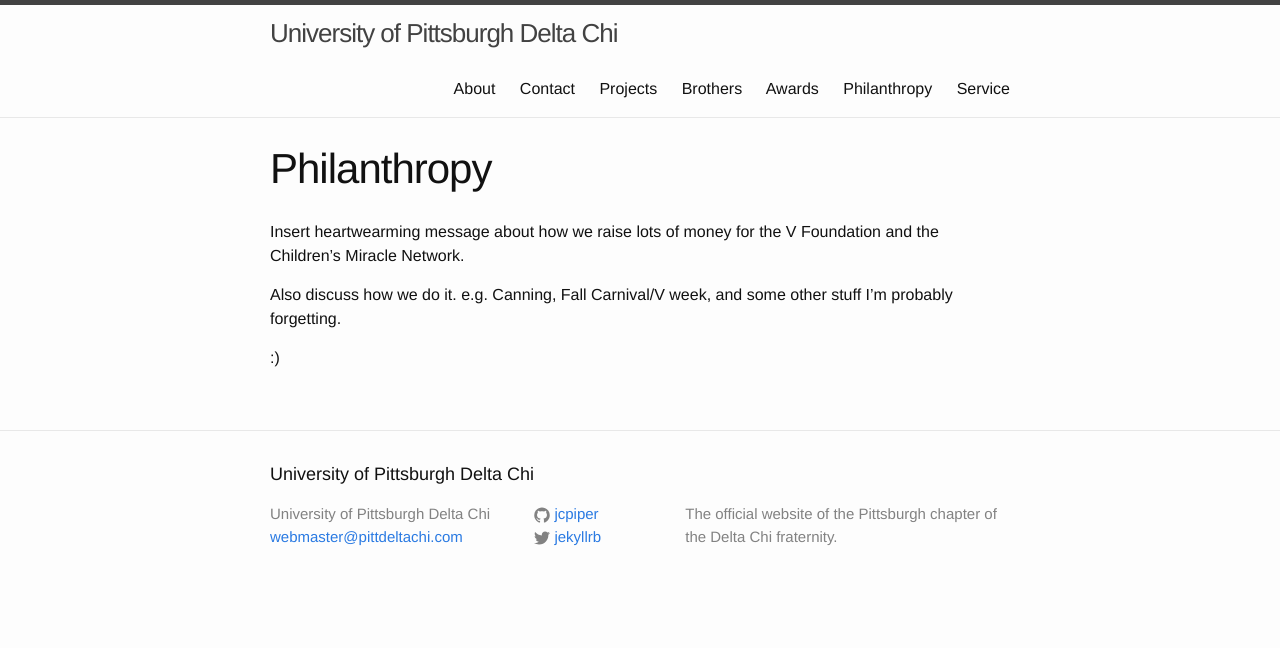
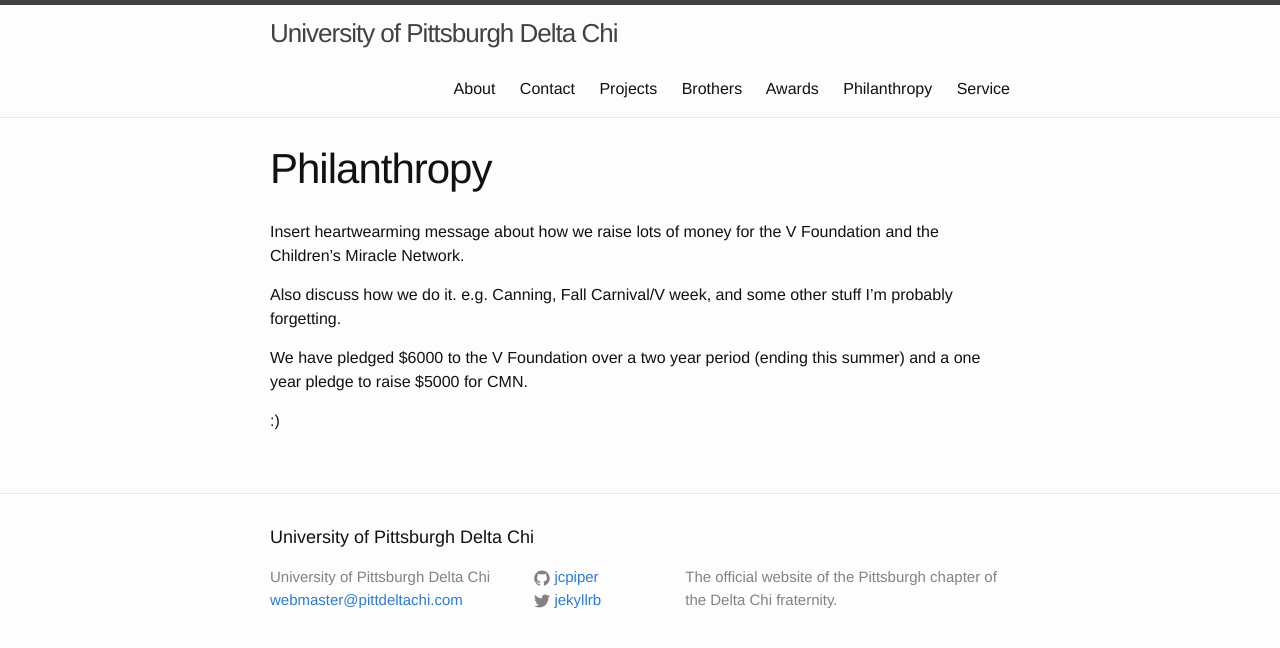
Before and after one commit to jcpiper/Pitt-DX, a Jekyll site: the page built from philanthropy.md, in a window 1280 px wide. Shown: the top 648 px of the page. Built offline with Jekyll 4.4.1, drawn with Linux system fonts in a browser that asks for light colours.

Commit message:
Updated philanthropy page

```diff
--- a/philanthropy.md
+++ b/philanthropy.md
@@ -7,4 +7,6 @@
 
 Also discuss how we do it. e.g. Canning, Fall Carnival/V week, and some other stuff I'm probably forgetting.
 
+We have pledged $6000 to the V Foundation over a two year period (ending this summer) and a one year pledge to raise $5000 for CMN.
+
 :)
```
